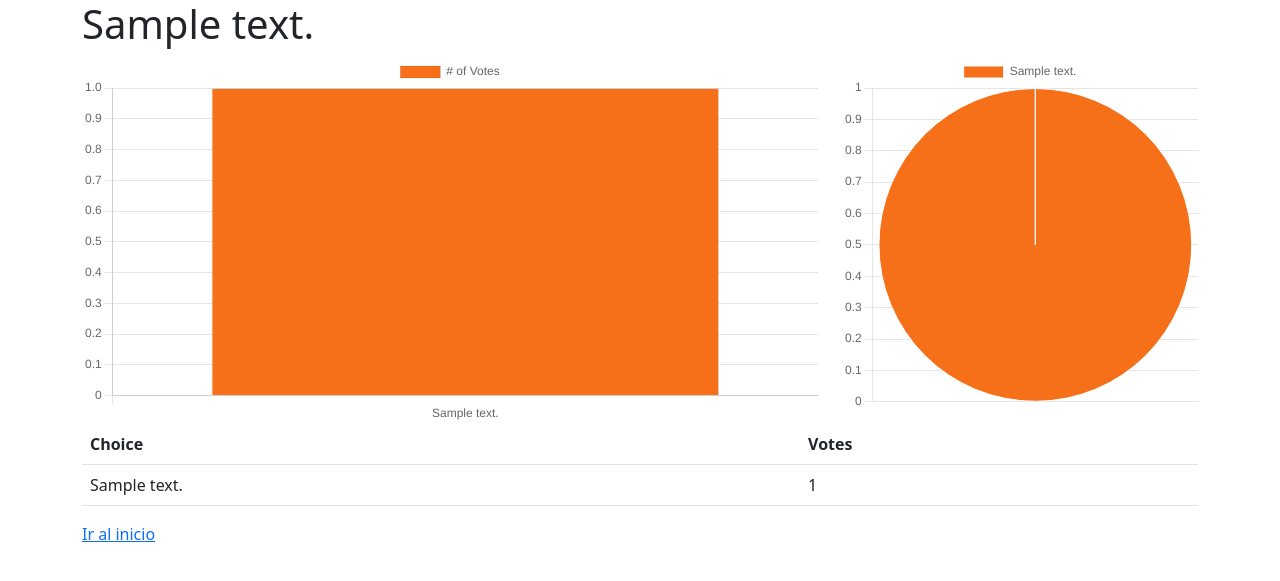
After one commit to jairochapela/votaciones, a Django app: page /polls/1/results in a window 1280 px wide. The commit adds this page. Shown: the top 581 px of the page. Run offline with Django 3.2, Linux system fonts and the light colour scheme; tables that the repository leaves empty hold one stand-in row (values such as "Sample post").

Commit message:
Chart + Bootstrap

```diff
--- a/polls/templates/polls/base.html
+++ b/polls/templates/polls/base.html
@@ -4,8 +4,12 @@
     <meta charset="UTF-8">
     <meta name="viewport" content="width=device-width, initial-scale=1.0">
     <title>Document</title>
+    <link href="https://cdn.jsdelivr.net/npm/bootstrap@5.3.0/dist/css/bootstrap.min.css" rel="stylesheet" integrity="sha384-9ndCyUaIbzAi2FUVXJi0CjmCapSmO7SnpJef0486qhLnuZ2cdeRhO02iuK6FUUVM" crossorigin="anonymous">
 </head>
 <body>
+    <main class="container">
     {% block content %}{% endblock %}
+    </main>
+    <link href="https://cdn.jsdelivr.net/npm/bootstrap@5.3.0/dist/css/bootstrap.min.css" rel="stylesheet" integrity="sha384-9ndCyUaIbzAi2FUVXJi0CjmCapSmO7SnpJef0486qhLnuZ2cdeRhO02iuK6FUUVM" crossorigin="anonymous">
 </body>
 </html>
--- /dev/null
+++ b/polls/templates/polls/results.html
@@ -0,0 +1,94 @@
+{% extends 'polls/base.html' %}
+
+{% block content %}
+    <h1>{{ question.question_text }}</h1>
+
+    <div class="row">
+        <div class="col-md-8">
+            <canvas id="bar-chart"></canvas>
+
+
+
+          </div>
+
+          <div class="col-md-4">
+            <canvas id="pie-chart"></canvas>
+          </div>
+    </div>
+
+    <table class="table">
+        <thead>
+            <tr>
+                <th>Choice</th>
+                <th>Votes</th>
+            </tr>
+        </thead>
+        <tbody>
+    {% for choice in choices %}
+            <tr>
+                <td>{{ choice.choice_text }}</td>
+                <td>{{ choice.votes }}</td>
+            </tr>
+    {% endfor %}
+        </tbody>
+      </table>
+
+      {{ choices|json_script:"chart-data" }}
+
+      <script src="https://cdn.jsdelivr.net/npm/chart.js"></script>
+
+    <script>
+        const choices = JSON.parse(document.getElementById('chart-data').textContent);
+        const COLORS = ['#4dc9f6', '#f67019', '#f53794', '#537bc4', '#acc236', '#166a8f', '#00a950', '#58595b', '#8549ba'];
+        const ctx_bar = document.getElementById('bar-chart');
+
+        new Chart(ctx_bar, {
+          type: 'bar',
+          data: {
+            labels: choices.map(c => c.choice_text),
+            datasets: [{
+              label: '# of Votes',
+              data: choices.map(c => c.votes),
+              borderWidth: 1,
+            }]
+          },
+          options: {
+            pointLabel: "",
+            backgroundColor: choices.map(c => COLORS[c.id % COLORS.length]),
+            scales: {
+              y: {
+                beginAtZero: true
+              }
+            }
+          }
+        });
+
+        const ctx_pie = document.getElementById('pie-chart');
+
+        new Chart(ctx_pie, {
+          type: 'pie',
+          data: {
+            labels: choices.map(c => c.choice_text),
+            datasets: [{
+              label: '# of Votes',
+              data: choices.map(c => c.votes),
+              borderWidth: 1
+            }]
+          },
+          options: {
+            backgroundColor: choices.map(c => COLORS[c.id % COLORS.length]),
+            scales: {
+              y: {
+                beginAtZero: true
+              }
+            }
+          }
+        });
+      </script>
+
+
+
+    <a href="{% url 'polls:index' %}">Ir al inicio</a>
+
+
+{% endblock %}
--- a/polls/urls.py
+++ b/polls/urls.py
@@ -8,4 +8,5 @@ urlpatterns = [
     path('', views.index, name='index'),
     #path('polls/', views.index, name='index'),
     path('<int:question_id>', views.QuestionView.as_view(), name='question'),
+    path('<int:question_id>/results', views.results, name='results'),
 ]
--- a/polls/views.py
+++ b/polls/views.py
@@ -2,10 +2,11 @@ from django.shortcuts import render
 from django.http import HttpResponse
 from django.views import View
 from django.db import transaction
+from django.db.models import Count
 from django.contrib.auth.mixins import LoginRequiredMixin
 from polls.forms import QuestionForm
 
-from polls.models import Question, Vote
+from polls.models import Choice, Question, Vote
 
 
 def index(request):
@@ -15,8 +16,9 @@ def index(request):
 class QuestionView(LoginRequiredMixin, View):
     def get(self, request, question_id):
         question = Question.objects.get(pk=question_id)
+        vote = Vote.objects.filter(question=question, user=request.user).first()
         form = QuestionForm(question)
-        return render(request, 'polls/question.html', {'question': question, 'form': form})
+        return render(request, 'polls/question.html', {'question': question, 'form': form, 'voted': vote is not None})
 
     def post(self, request, question_id):
         question = Question.objects.get(pk=question_id)
@@ -29,5 +31,10 @@ class QuestionView(LoginRequiredMixin, View):
                 choice.save()
                 vote = Vote(question=question, user=request.user)
                 vote.save()
-            return HttpResponse('Gracias por votar')
+            return render(request, 'polls/question.html', {'question': question, 'form': form, 'voted': True})
         return render(request, 'polls/question.html', {'question': question, 'form': form})
+
+def results(request, question_id):
+    question = Question.objects.get(pk=question_id)
+    choices = Choice.objects.filter(question=question).all()
+    return render(request, 'polls/results.html', {'question': question, 'choices': list({'choice_text':c.choice_text, 'votes':c.votes, 'id':c.id} for c in choices)})
--- a/votaciones/urls.py
+++ b/votaciones/urls.py
@@ -21,4 +21,5 @@ urlpatterns = [
     path('', lambda request: redirect('polls/', permanent=False)),
     path('polls/', include('polls.urls', namespace='polls')),
     path('admin/', admin.site.urls),
+    path('accounts/', include('django.contrib.auth.urls')),
 ]
```
Also changed, not shown: polls/models.py (+7 -0 lines), polls/templates/polls/question.html (+8 -0 lines), polls/templates/registration/login.html (added, +10 -0 lines).
